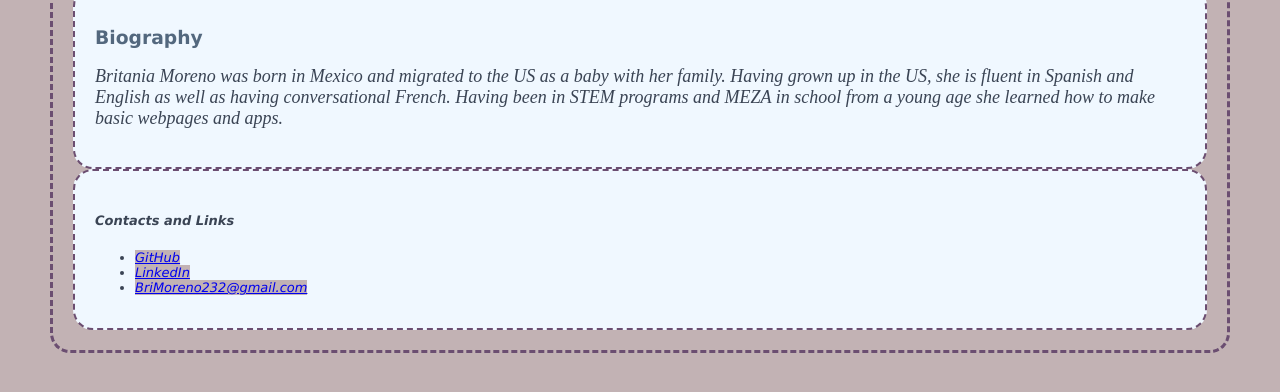
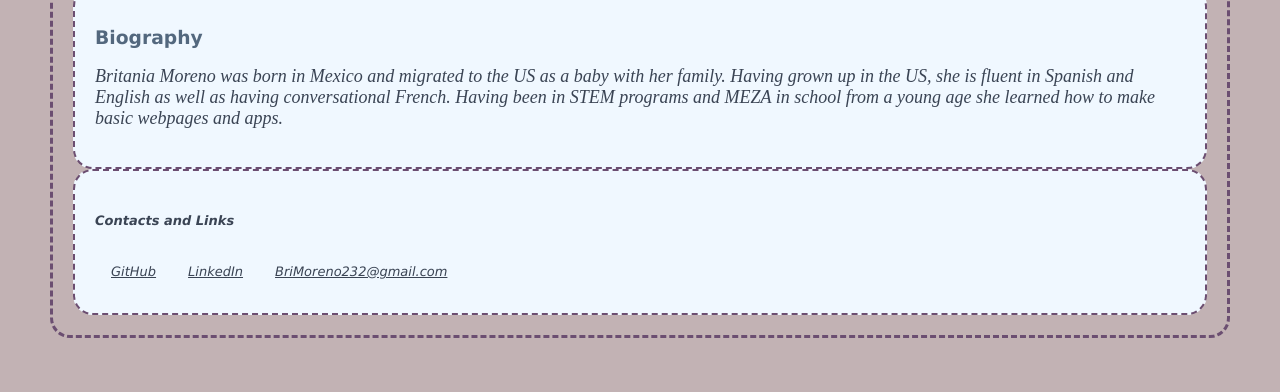
Before and after one commit to BriMoreno/My-Portfolio, a plain HTML site: page index.html in a window 1280 px wide. Shown: the part 212-604 px from the top of the page. Drawn offline with Linux system fonts and the light colour scheme.

Commit message:
added buttons kinda

```diff
--- a/assets/style.css
+++ b/assets/style.css
@@ -40,17 +40,45 @@ section div p {
     background-color: var(--secBGColor);
 }
 /*for title*/
-h1{
+h1 {
     text-align: left;
     font-size:xx-large;
     background-color: var(--secBGColor);
 }
-
-h5, ul, li{
+/*for list and its title*/
+h5{
     background-color: var(--secBGColor);
     font-family: var(--font);
-    color: var(--tColor);
     font-style: oblique;
     text-align: block;
     font-size: small;
+    color: var(--tColor);
 }
+
+ul {
+    list-style-type: none;
+    margin: 0;
+    padding: 0;
+    overflow: hidden;
+    background-color: var(--secBGColor);
+}
+
+li {
+    float:left;
+}
+
+li a {
+    display: block;
+    color: var(--tColor);
+    text-align: center;
+    font-family: var(--font);
+    background-color: var(--secBGColor);
+    font-style: oblique;
+    font-size: small;
+    padding: 14px 16px;
+}
+
+li a:hover {
+    background-color: var(--borderColor);
+    color: var(--secBGColor);
+}
--- a/index.html
+++ b/index.html
@@ -28,7 +28,7 @@
         <ul>
             <li><a href="https://github.com/BriMoreno">GitHub</a></li>
             <li><a href="https://www.linkedin.com/in/bree-m-1632a923a/">LinkedIn</a></li>
-            <li><a href="filler">BriMoreno232@gmail.com</a></li>
+            <li><a href="https://tinyurl.com/2s49uma2">BriMoreno232@gmail.com</a></li>
         </ul>
     </footer>
 </body>
```
